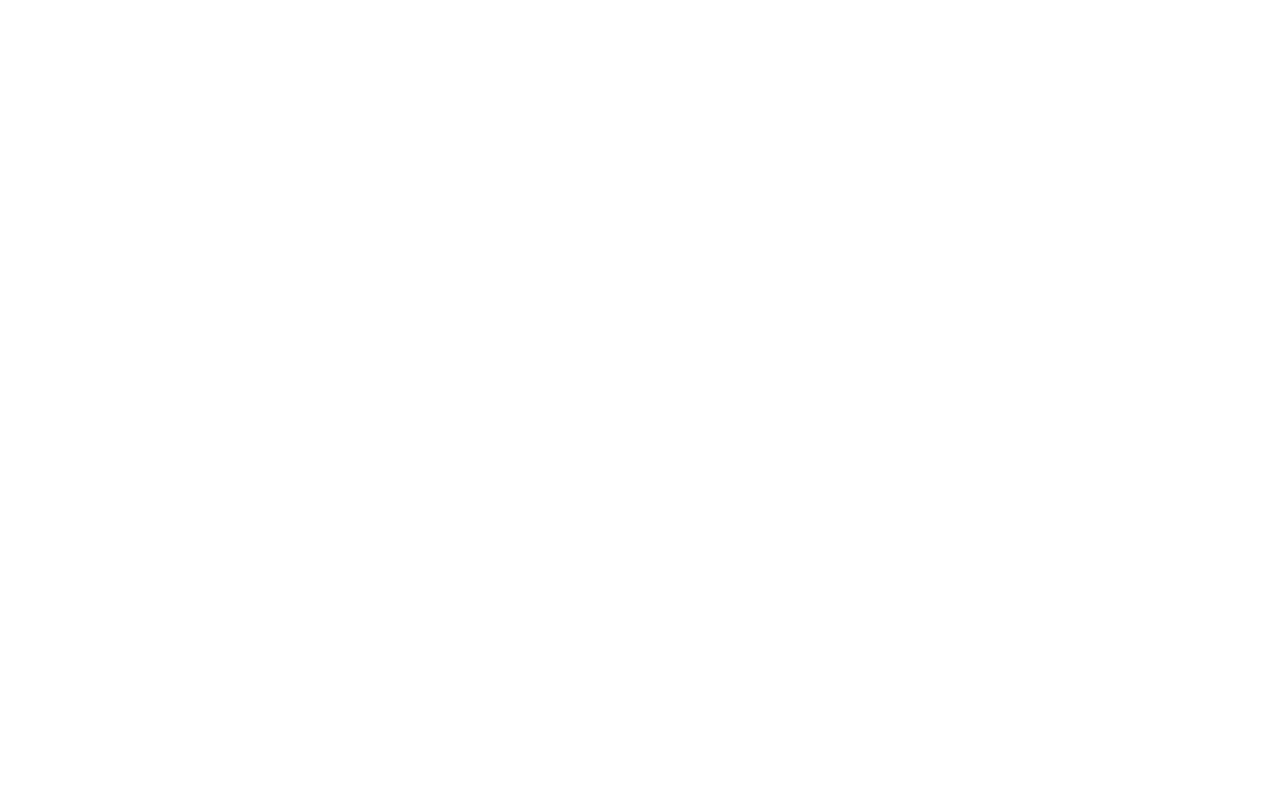
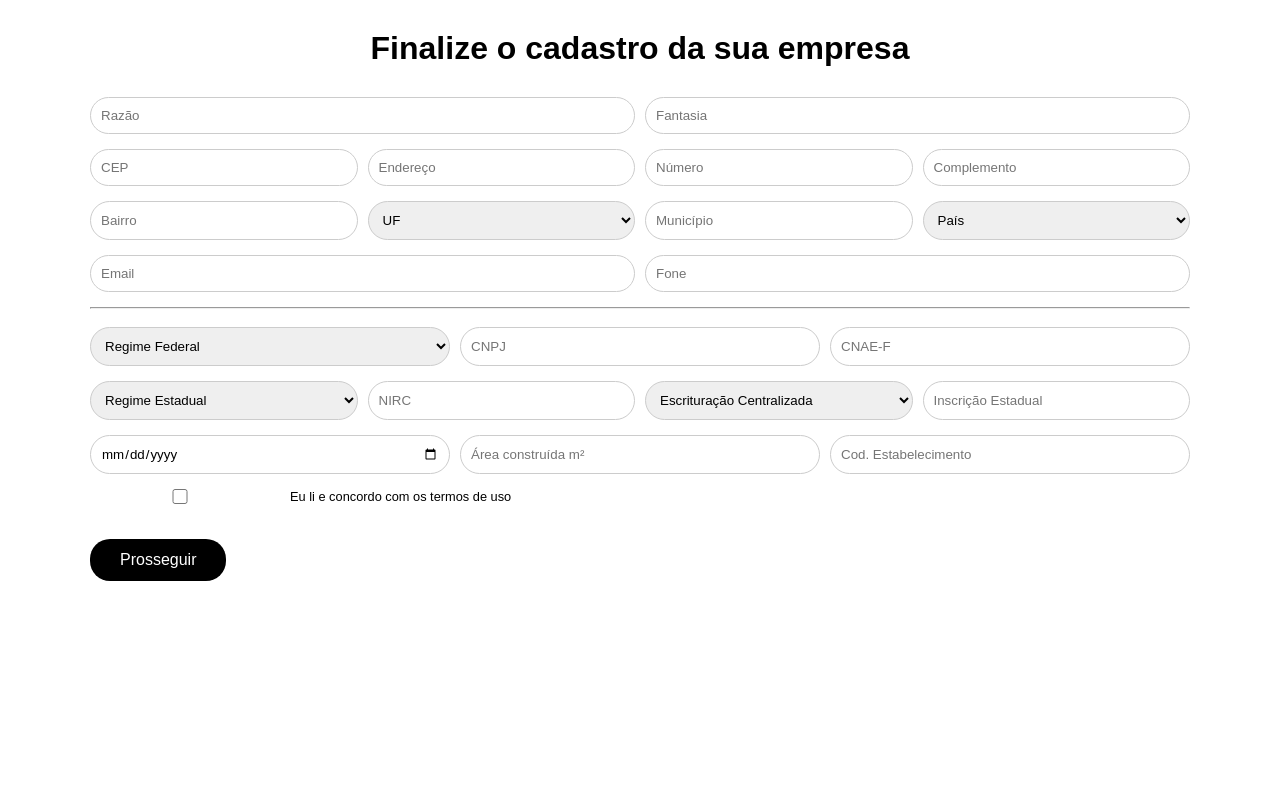
Before and after one commit to CesarJulio15/DECKLOGISTIC, a PHP site: page /Pages/login2etapa.php in a window 1280 px wide. Before the commit the page is empty. Run offline with PHP 8.4, Linux system fonts and the light colour scheme.

Commit message:
cadastro2

```diff
--- a/Pages/login.php
+++ b/Pages/login.php
@@ -4,7 +4,7 @@
   <meta charset="UTF-8">
   <meta name="viewport" content="width=device-width, initial-scale=1.0">
   <title>Login | DeckLogistic</title>
-  <link rel="stylesheet" href="../css/login.css">
+  <link rel="stylesheet" href="../assets/login.css">
   <link rel="icon" href="../img/logoDecklogistic.webp" type="image/x-icon" />
 </head>
 <body>
--- a/Pages/login2etapa.php
+++ b/Pages/login2etapa.php
@@ -0,0 +1,139 @@
+
+<!DOCTYPE html>
+<html lang="pt-br">
+<head>
+  <meta charset="UTF-8">
+  <meta name="viewport" content="width=device-width, initial-scale=1.0">
+  <title>Cadastro da Empresa</title>
+  <style>
+    * {
+      box-sizing: border-box;
+      margin: 0;
+      padding: 0;
+      font-family: sans-serif;
+    }
+    body {
+      background-color: #fff;
+      padding: 30px;
+    }
+    h1 {
+      text-align: center;
+      margin-bottom: 30px;
+    }
+    form {
+      max-width: 1100px;
+      margin: auto;
+    }
+    .form-group {
+      display: flex;
+      flex-wrap: wrap;
+      gap: 10px;
+      margin-bottom: 15px;
+    }
+    .form-group input, .form-group select {
+      flex: 1;
+      min-width: 180px;
+      padding: 10px;
+      border: 1px solid #ccc;
+      border-radius: 20px;
+    }
+    .form-group input[type="checkbox"] {
+      flex: 0;
+      margin-right: 5px;
+    }
+    button {
+      background-color: #000;
+      color: #fff;
+      border: none;
+      border-radius: 20px;
+      padding: 12px 30px;
+      font-size: 16px;
+      cursor: pointer;
+      margin-top: 20px;
+    }
+    small {
+      font-size: 0.8em;
+      margin-left: 5px;
+    }
+  </style>
+  <script>
+    function criptografar(valor) {
+      return btoa(valor);
+    }
+    function criptografarCamposSigilosos() {
+      let cnpj = document.getElementById("cnpj");
+      let ie = document.getElementById("inscricao_estadual");
+      let nir = document.getElementById("nir");
+
+      cnpj.value = criptografar(cnpj.value);
+      ie.value = criptografar(ie.value);
+      nir.value = criptografar(nir.value);
+    }
+  </script>
+</head>
+<body>
+  <h1>Finalize o cadastro da sua empresa</h1>
+  <form onsubmit="criptografarCamposSigilosos()">
+    <div class="form-group">
+      <input type="text" placeholder="Razão" maxlength="100" required pattern="[A-Za-zÀ-ú\\s]+">
+      <input type="text" placeholder="Fantasia" maxlength="100" required pattern="[A-Za-zÀ-ú\\s]+">
+    </div>
+    <div class="form-group">
+      <input type="text" placeholder="CEP" pattern="\\d{5}-?\\d{3}" required>
+      <input type="text" placeholder="Endereço" maxlength="120" required>
+      <input type="number" placeholder="Número" required min="1" max="99999">
+      <input type="text" placeholder="Complemento" maxlength="50">
+    </div>
+    <div class="form-group">
+      <input type="text" placeholder="Bairro" maxlength="60" required>
+      <select required>
+        <option value="">UF</option>
+        <option>SP</option><option>RJ</option><option>MG</option><option>RS</option>
+        <option>BA</option><option>PE</option><option>PR</option><option>SC</option>
+        <option>GO</option><option>DF</option>
+      </select>
+      <input type="text" placeholder="Município" maxlength="60" required>
+      <select required>
+        <option value="">País</option>
+        <option>Brasil</option>
+        <option>Argentina</option>
+        <option>Paraguai</option>
+      </select>
+    </div>
+    <div class="form-group">
+      <input type="email" placeholder="Email" maxlength="100" required>
+      <input type="tel" placeholder="Fone" maxlength="15" pattern="\\d{10,15}" required>
+    </div>
+    <hr><br>
+    <div class="form-group">
+      <select required>
+        <option value="">Regime Federal</option>
+        <option>Lucro Real</option><option>Lucro Presumido</option><option>Simples Nacional</option>
+      </select>
+      <input type="text" placeholder="CNPJ" id="cnpj" pattern="\\d{14}" required>
+      <input type="text" placeholder="CNAE-F" maxlength="20">
+    </div>
+    <div class="form-group">
+      <select required>
+        <option value="">Regime Estadual</option>
+        <option>Normal</option><option>Substituição</option><option>Isento</option>
+      </select>
+      <input type="text" placeholder="NIRC" id="nir" maxlength="20">
+      <select required>
+        <option value="">Escrituração Centralizada</option>
+        <option>Sim</option><option>Não</option>
+      </select>
+      <input type="text" placeholder="Inscrição Estadual" id="inscricao_estadual" pattern="\\d{9,12}">
+    </div>
+    <div class="form-group">
+      <input type="date" placeholder="Data NIRC">
+      <input type="number" placeholder="Área construída m²" min="0" max="100000">
+      <input type="text" placeholder="Cod. Estabelecimento" maxlength="20">
+    </div>
+    <div class="form-group">
+      <input type="checkbox" required><small>Eu li e concordo com os termos de uso</small>
+    </div>
+    <button type="submit">Prosseguir</button>
+  </form>
+</body>
+</html>
```
